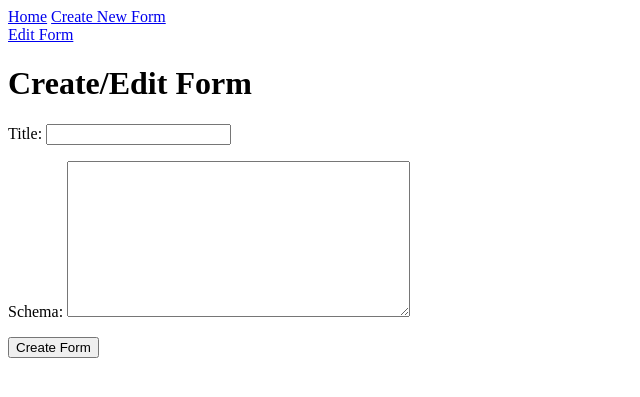
After one commit to harshit17sharma09/Django-Monkeyform-clone, a Django app: page /form/new/ in a window 1280 px wide. The commit adds this page. Shown: the top 397 px of the page, without its empty margins (0-640 px from the left). Run offline with Django 3.2, Linux system fonts and the light colour scheme.

Commit message:
Finalising

```diff
--- a/formmasson/formmasson/urls.py
+++ b/formmasson/formmasson/urls.py
@@ -15,11 +15,15 @@ Including another URLconf
 """
 from django.conf.urls import url
 from django.contrib import admin
-from main.views import CustomFormView,HomePageView
+from main.views import CustomFormView,HomePageView,FormResponseListView,CreateEditFormView
 
 urlpatterns = [
     url(r'^$',HomePageView.as_view(),name='home'),
     url(r'^form/(?P<form_pk>\d+)/$',CustomFormView.as_view(),name='custom-form'),
+    url(r'^form/(?P<form_pk>\d+)/responses/$',FormResponseListView.as_view(),name='form-responses'),
+    url(r'form/(?P<form_pk>\d+)/edit/$', CreateEditFormView.as_view(), name='edit-form'),
+    url(r'form/new/$', CreateEditFormView.as_view(), name='create-form'),
     url(r'^admin/', admin.site.urls),
 
+
 ]
--- a/formmasson/main/forms.py
+++ b/formmasson/main/forms.py
@@ -1,7 +1,20 @@
 from django import forms
-
+import json
 class SampleForm(forms.Form):
     name = forms.CharField()
     age = forms.IntegerField()
     address = forms.CharField(required=False)
     gender = forms.ChoiceField(choices = (('M','Male'),('F','Female')))
+
+class NewDynamicFormForm(forms.Form):
+    form_pk = forms.CharField(widget=forms.HiddenInput(), required=False)
+    title = forms.CharField()
+    schema = forms.CharField(widget = forms.Textarea())
+
+    def clean_schema(self):
+        schema = self.cleaned_data["schema"]
+        try:
+            schema = json.loads(schema)
+        except:
+            raise forms.ValidationError("Invalid JSON. Please submit valid JSON for the schema")
+        return schema
--- /dev/null
+++ b/formmasson/main/templates/create_edit_form.html
@@ -0,0 +1,9 @@
+{% extends "base.html" %} {% block content %}
+<h1>Create/Edit Form</h1>
+
+{% if form_pk %}
+<form action="{% url 'edit-form' form_pk=form_pk%}" method="post">{% csrf_token %} {% else %}
+    <form action="{% url 'create-form' %}" method="post">{% csrf_token %} {% endif %} {{ form.as_p }}
+        <input type="submit" value="Create Form" />
+    </form>
+    {% endblock %}
--- a/formmasson/main/templates/home.html
+++ b/formmasson/main/templates/home.html
@@ -9,6 +9,7 @@
         <a href="{% url 'custom-form' form_pk=form.pk %}">
             {{ form.title }}
         </a>
+        <a href="{% url 'form-responses' form_pk=form.pk %}">See Responses</a>
     </li>
     {% endfor %}
 </ul>
--- a/formmasson/main/views.py
+++ b/formmasson/main/views.py
@@ -10,8 +10,10 @@ from django.views.generic import ListView
 
 from main.models import FormSchema
 from django.core.urlresolvers import reverse
-from django.gttp.response import HttpResponseRedirect
+from django.http.response import HttpResponseRedirect
+from django.views.generic import TemplateView
 
+from main.forms import NewDynamicFormForm
 
 
 
@@ -63,12 +65,34 @@ class HomePageView(ListView):
     template_name = "home.html"
 
 
-class FormResponseView(ListView):
+class FormResponseListView(TemplateView):
     template_name = "form_responses.html"
 
     def get_context_data(self,**kwargs):
-        ctx = super(FormResponseView,self).get_context_data(**kwargs)
-        ctx["form"] =self.get_form()
+        ctx = super(FormResponseListView,self).get_context_data(**kwargs)
+        # ctx["form"] =self.get_form()
+        form = self.get_form()
+        schema = form.schema
+        form_fields = schema.keys()
+        ctx["headers"] = form_fields
+        cts["form"] = form
+
+        responses = self.get_queryset()
+        responses_list = list()
+        for response in responses:
+            response_values = list()
+            response.data = response.response
+
+            for field_name in form_fields:
+                if field_name in response_data:
+                    response_values.append(response_data[field_name])
+                else:
+                    response_values.append('')
+            responses_list.append(response_values)
+
+        ctx["object_list"] = responses_list
+
+
 
         return ctx
 
@@ -78,3 +102,42 @@ class FormResponseView(ListView):
 
     def get_form(self):
         return FormSchema.objects.get(pk=self.kwargs["form_pk"])
+
+
+class CreateEditFormView(FormView):
+    form_class = NewDynamicFormForm
+    template_name = "create_edit_form.html"
+
+    def get_initial(self):
+        if "form_pk" in self.kwargs:
+            form = FormSchema.objects.get(pk=self.kwargs["form_pk"])
+            initial = {
+                "form_pk": form.pk,
+                "title": form.title,
+                "schema": json.dumps(form.schema)
+            }
+        else:
+            initial = {}
+
+        return initial
+
+    def get_context_data(self, **kwargs):
+        ctx = super(CreateEditFormView, self).get_context_data(**kwargs)
+        if "form_pk" in self.kwargs:
+            ctx["form_pk"] = self.kwargs["form_pk"]
+
+        return ctx
+
+    def form_valid(self, form):
+        cleaned_data = form.cleaned_data
+
+        if cleaned_data.get("form_pk"):
+            old_form = FormSchema.objects.get(pk=cleaned_data["form_pk"])
+            old_form.title = cleaned_data["title"]
+            old_form.schema = cleaned_data["schema"]
+            old_form.save()
+        else:
+            new_form = FormSchema(title=cleaned_data["title"], schema=cleaned_data["schema"])
+            new_form.save()
+
+        return HttpResponseRedirect(reverse("home"))
--- a/formmasson/templates/base.html
+++ b/formmasson/templates/base.html
@@ -8,6 +8,9 @@
 
 <body>
     <a href="{% url 'home' %}">Home</a>
+    <a href="{% url 'create-form' %}">Create New Form</a>
+    <br />
+    <a href="{% url 'edit-form' form_pk=form.pk %}">Edit Form</a>
 </body>
 {% block content %} {% endblock %}
 
```
Also changed, not shown: formmasson/main/templates/form_responses.html (+14 -6 lines), 3 other files.
